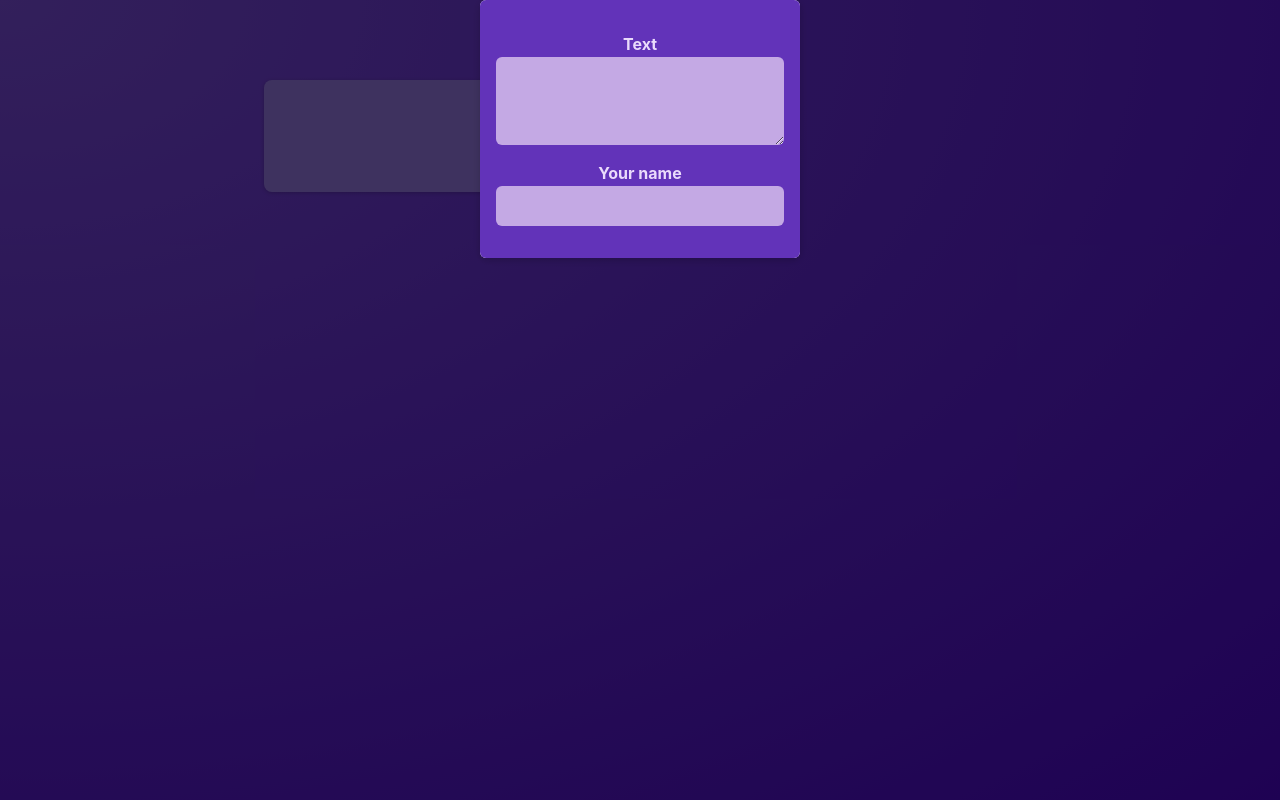
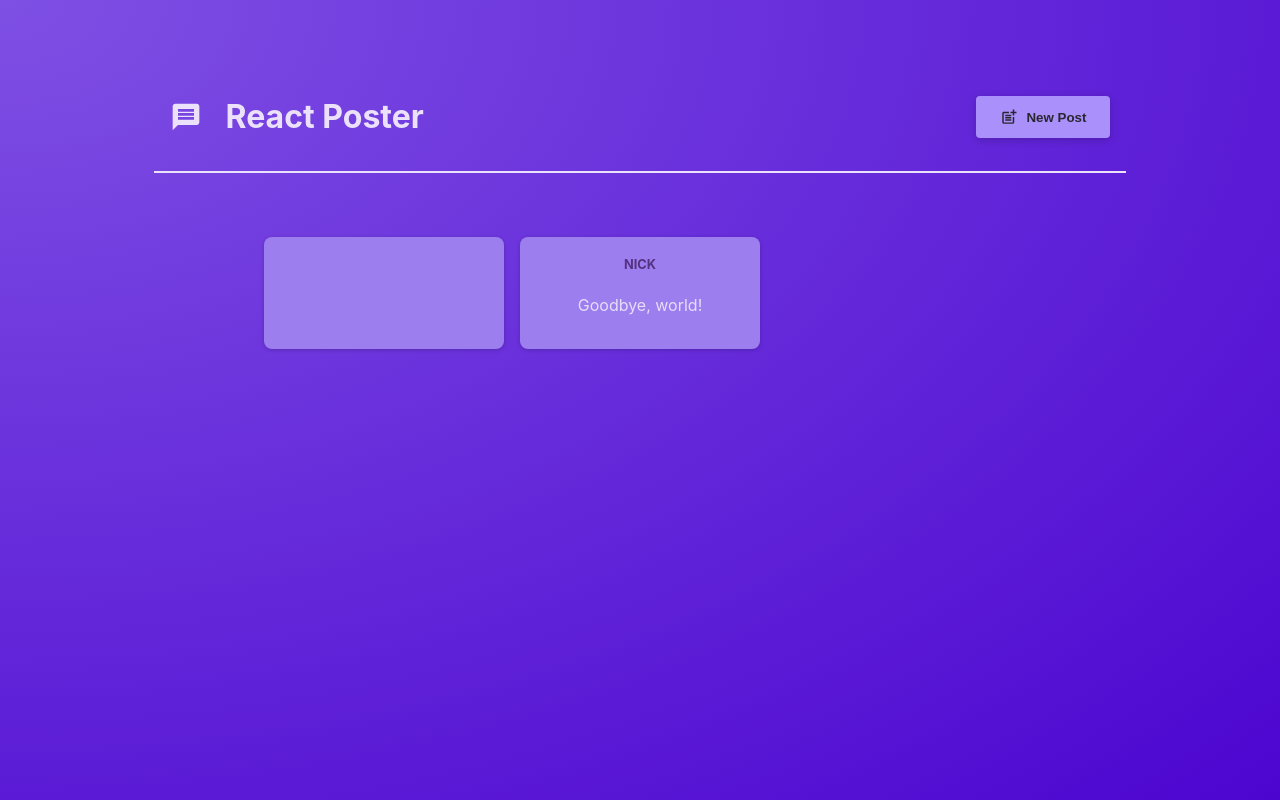
Before and after one commit to Jewel7/react-complete-guide, a React (Vite) app: page / in a window 1280 px wide. Built offline with nearby package versions, Linux system fonts and the light colour scheme.

Commit message:
lesson 29: adding a shared header and more state mgmt

```diff
--- a/package.json
+++ b/package.json
@@ -11,7 +11,8 @@
   },
   "dependencies": {
     "react": "^18.2.0",
-    "react-dom": "^18.2.0"
+    "react-dom": "^18.2.0",
+    "react-icons": "^5.2.1"
   },
   "devDependencies": {
     "@types/react": "^18.2.66",
--- a/src/App.tsx
+++ b/src/App.tsx
@@ -1,13 +1,31 @@
 import "./App.css";
 import { PostsLists } from "./components/PostsList";
+import MainHeader from "./components/MainHeader";
+import { useState } from "react";
 
 //App will be used in main.tsx
 function App() {
+  const [modalIsVisible, setModalIsVisible] = useState(false);
   //use closing tag or self-closing tag
+
+  function showModalHandler() {
+    setModalIsVisible(true);
+  }
+
+  function hideModalHandler() {
+    setModalIsVisible(false);
+  }
+
   return (
-    <main>
-      <PostsLists />
-    </main>
+    <>
+      <MainHeader onCreatePost={showModalHandler} />
+      <main>
+        <PostsLists
+          isPosting={modalIsVisible}
+          onStopPosting={hideModalHandler}
+        />
+      </main>
+    </>
   );
 }
 
--- /dev/null
+++ b/src/components/MainHeader.module.css
@@ -0,0 +1,36 @@
+.header {
+  /* padding: 2rem 10%; */
+  margin: 2rem 10%;
+  padding: 1rem;
+  text-align: center;
+  display: flex;
+  justify-content: space-between;
+  align-items: center;
+  border-bottom: 2px solid #ece1fa;
+}
+
+.logo {
+  font-size: 2rem;
+  display: flex;
+  gap: 1.5rem;
+  align-items: center;
+  color: #ece1fa;
+}
+
+.button {
+  display: inline-flex;
+  align-items: center;
+  gap: 0.5rem;
+  padding: 0.75rem 1.5rem;
+  background-color: #a990fb;
+  color: #2a2630;
+  border: none;
+  border-radius: 4px;
+  box-shadow: 0 2px 8px rgba(0, 0, 0, 0.2);
+  cursor: pointer;
+  font-weight: bold;
+}
+
+.button:hover {
+  background-color: #8c6cf7;
+}
--- /dev/null
+++ b/src/components/MainHeader.tsx
@@ -0,0 +1,22 @@
+import { MdPostAdd, MdMessage } from "react-icons/md";
+
+import classes from "./MainHeader.module.css";
+
+function MainHeader({ onCreatePost }) {
+  return (
+    <header className={classes.header}>
+      <h1 className={classes.logo}>
+        <MdMessage />
+        React Poster
+      </h1>
+      <p>
+        <button className={classes.button} onClick={onCreatePost}>
+          <MdPostAdd size={18} />
+          New Post
+        </button>
+      </p>
+    </header>
+  );
+}
+
+export default MainHeader;
--- a/src/components/Modal.tsx
+++ b/src/components/Modal.tsx
@@ -8,11 +8,10 @@
 function Modal({ children, onClose }) {
   return (
     <>
-      <div className={classes.backdrop} onClick={onClose}>
-        <dialog open className={classes.modal}>
-          {children}
-        </dialog>
-      </div>
+      <div className={classes.backdrop} onClick={onClose} />
+      <dialog open className={classes.modal}>
+        {children}
+      </dialog>
     </>
   );
 }
--- a/src/components/PostsList.tsx
+++ b/src/components/PostsList.tsx
@@ -10,14 +10,9 @@
 // for example, NewPost and Post need the same state, so we lift the state up to PostsList
 // and pass the state and the event handlers to the child components
 
-export function PostsLists() {
-  const [modalIsVisible, setModalIsVisible] = useState(true);
+export function PostsLists({ isPosting, onStopPosting }) {
   const [enteredBody, setEnteredBody] = useState("");
   const [enteredAuthor, setEnteredAuthor] = useState("");
-
-  function hideModalHandler() {
-    setModalIsVisible(false);
-  }
 
   function bodyChangeHandler(event: React.ChangeEvent<HTMLTextAreaElement>) {
     setEnteredBody(event.target.value);
@@ -49,18 +44,8 @@
 
   return (
     <>
-      {/* {modalContent} */}
-      {/* {modalIsVisible ? (
-        <Modal onClose={hideModalHandler}>
-          <NewPost
-            onBodyChange={bodyChangeHandler}
-            onAuthorChange={authorChangeHandler}
-          />
-        </Modal>
-      ) : null} */}
-
-      {modalIsVisible && (
-        <Modal onClose={hideModalHandler}>
+      {isPosting && (
+        <Modal onClose={onStopPosting}>
           <NewPost
             onBodyChange={bodyChangeHandler}
             onAuthorChange={authorChangeHandler}
```
Also changed, not shown: 1 other file (tests, documents, lock files or other folders).
